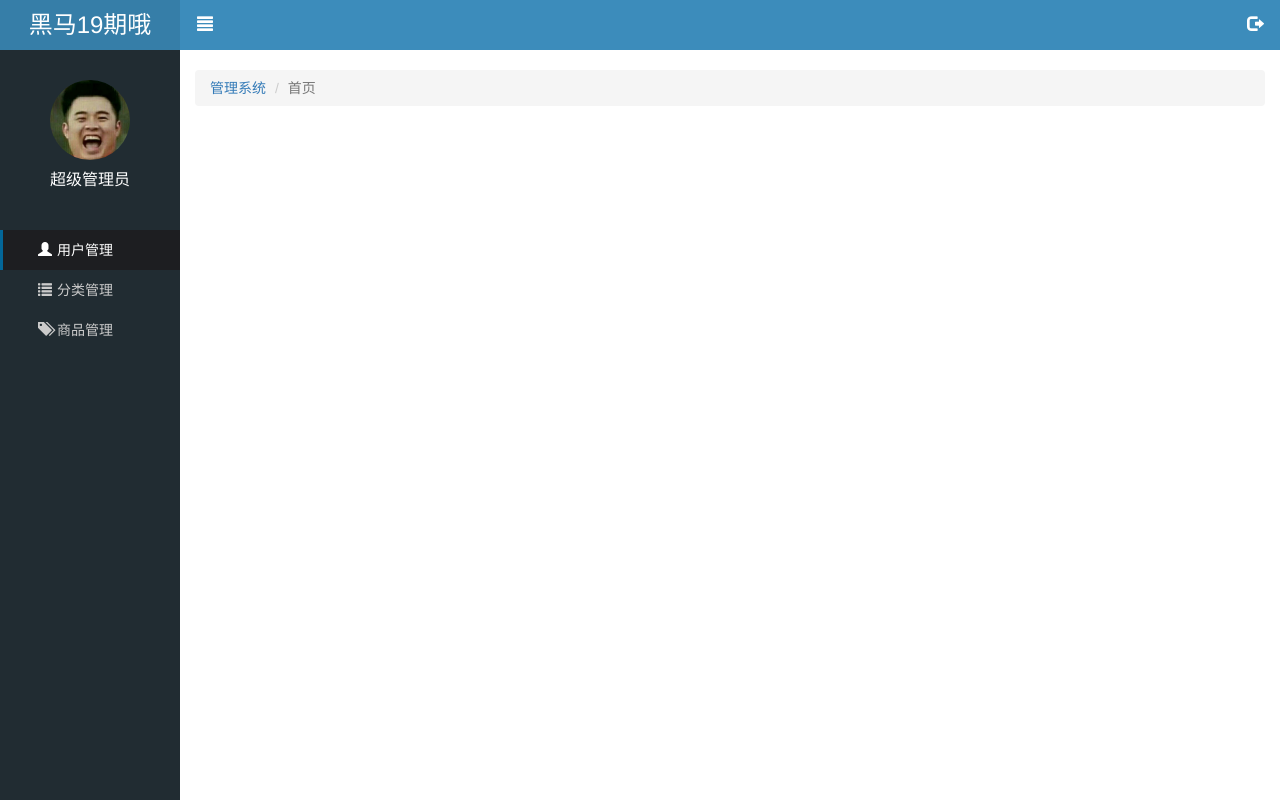
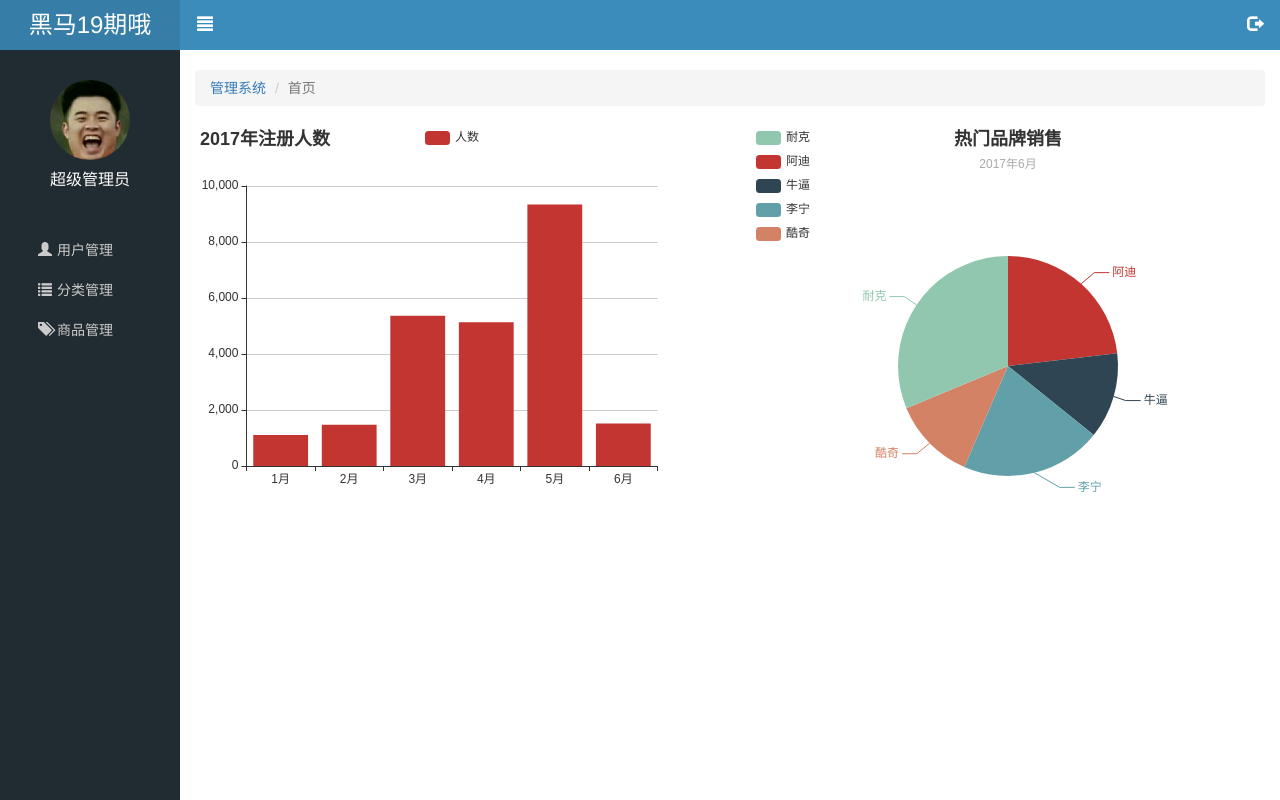
Before and after one commit to Mrjinliang555/letao, a website: page public/back/index.html in a window 1280 px wide. Drawn offline with Linux system fonts and the light colour scheme; no server answers.

Commit message:
首页功能完成啦额

```diff
--- a/public/back/css/common.css
+++ b/public/back/css/common.css
@@ -122,6 +122,13 @@ ul,ol {
   padding: 20px 15px;
 }
 
+.barBox,.pieBox {
+  width: 48%;
+  height: 400px;
+}
+
 /*内容区结束*/
 
+
+
 /*模态框*/
--- a/public/back/index.html
+++ b/public/back/index.html
@@ -21,7 +21,7 @@
       <p>超级管理员</p>
     </div>
     <ul class="lt_nav">
-      <li><a href="#" class="current"><i class="glyphicon glyphicon-user"></i><span>用户管理</span></a></li>
+      <li><a href="#"><i class="glyphicon glyphicon-user"></i><span>用户管理</span></a></li>
       <li><a href="javascript:;" class="classify"><i class="glyphicon glyphicon-list"></i><span>分类管理</span></a>
         <div class="sm_nav" style="display: none">
           <a href="#" class="first">一级分类</a>
@@ -42,6 +42,8 @@
         <li><a href="index.html">管理系统</a></li>
         <li class="active">首页</li>
       </ol>
+      <div class="barBox pull-left"></div>
+      <div class="pieBox pull-right"></div>
     </div>
   </div>
 
@@ -67,21 +69,12 @@
     </div>
 
 <script src="lib/jquery/jquery.js"></script>
-    <script>
-      $.ajax({
-        url: "/employee/checkRootLogin",
-        success: function(info){
-          console.log(info);
-          if( info.error ){
-            location.href = "login.html"
-          }
-        }
-      })
-    </script>
 <script src="lib/bootstrap/js/bootstrap.js"></script>
 <script src="lib/bootstrap-validator/js/bootstrapValidator.js"></script>
 <script src="lib/nprogress/nprogress.js"></script>
+<script src="lib/echarts/echarts.min.js"></script>
 <script src="js/common.js"></script>
+<script src="js/index.js"></script>
 
 </body>
 </html>
--- a/public/back/js/common.js
+++ b/public/back/js/common.js
@@ -1,15 +1,15 @@
-/**
- * Created by toshiba on 2018/4/6.
- */
-//$.ajax({
-//  url: "/employee/checkRootLogin",
-//  success: function(info){
-//    console.log(info);
-//    if( info.error ){
-//      location.href = "login.html"
-//    }
-//  }
-//})
+if( location.href.indexOf("login.html") == -1 ){
+  console.log(1);
+  $.ajax({
+    url: "/employee/checkRootLogin",
+    success: function(info){
+      console.log(info);
+      if( info.error ){
+        location.href = "login.html"
+      }
+    }
+  })
+}
 //nprogress 事件设置
 $(function(){
 
--- /dev/null
+++ b/public/back/js/index.js
@@ -0,0 +1,85 @@
+/**
+ * Created by toshiba on 2018/4/7.
+ */
+$(function(){
+
+  // 基于准备好的dom，初始化echarts实例
+  var myChart = echarts.init($(".barBox")[0]);
+  var dataNm = ["1月","2月","3月","4月","5月","6月"];
+  var datas = [];
+  dataNm.forEach(function(){
+    datas.push(parseInt(Math.random()*8999)+ 1000);
+  })
+  // 指定图表的配置项和数据
+  var option = {
+    title: {
+      text: '2017年注册人数'
+    },
+    tooltip: {},
+    legend: {
+      data:['人数']
+    },
+    xAxis: {
+      data: dataNm
+    },
+    yAxis: {},
+    series: [{
+      name: '人数',
+      type: 'bar',
+      data: datas
+    }]
+  };
+
+  // 使用刚指定的配置项和数据显示图表。
+  myChart.setOption(option);
+
+
+  var arr = ['耐克','阿迪','牛逼','李宁','酷奇'];
+  var arr1 = [];
+  arr.forEach(function(){
+    arr1.push(parseInt(Math.random()*1400)+ 100);
+  })
+  // 基于准备好的dom，初始化echarts实例
+  var myChart2 = echarts.init($(".pieBox")[0]);
+    var option = {
+      title : {
+        text: '热门品牌销售',
+        subtext: '2017年6月',
+        x:'center'
+      },
+      tooltip : {
+        trigger: 'item',
+        formatter: "{a} <br/>{b} : {c} ({d}%)"
+      },
+      legend: {
+        orient: 'vertical',
+        left: 'left',
+        data: arr
+      },
+      series : [
+        {
+          name: '访问来源',
+          type: 'pie',
+          radius : '55%',
+          center: ['50%', '60%'],
+          data:[
+            {value:arr1[1], name:arr[1]},
+            {value:arr1[2], name:arr[2]},
+            {value:arr1[3], name:arr[3]},
+            {value:arr1[4], name:arr[4]},
+            {value:arr1[0], name:arr[0]}
+          ],
+          itemStyle: {
+            emphasis: {
+              shadowBlur: 10,
+              shadowOffsetX: 0,
+              shadowColor: 'rgba(0, 0, 0, 0.5)'
+            }
+          }
+        }
+      ]
+    };
+  // 使用刚指定的配置项和数据显示图表。
+  myChart2.setOption(option);
+
+})
```
